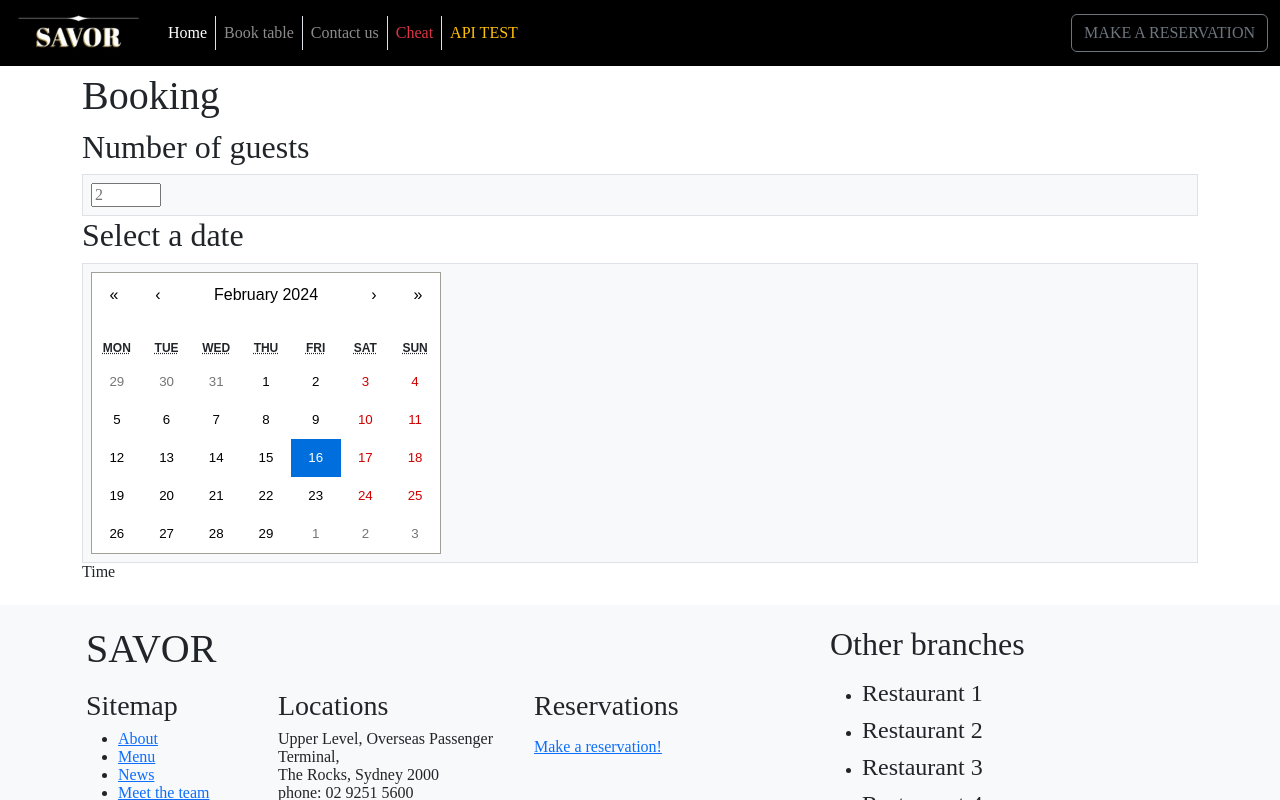
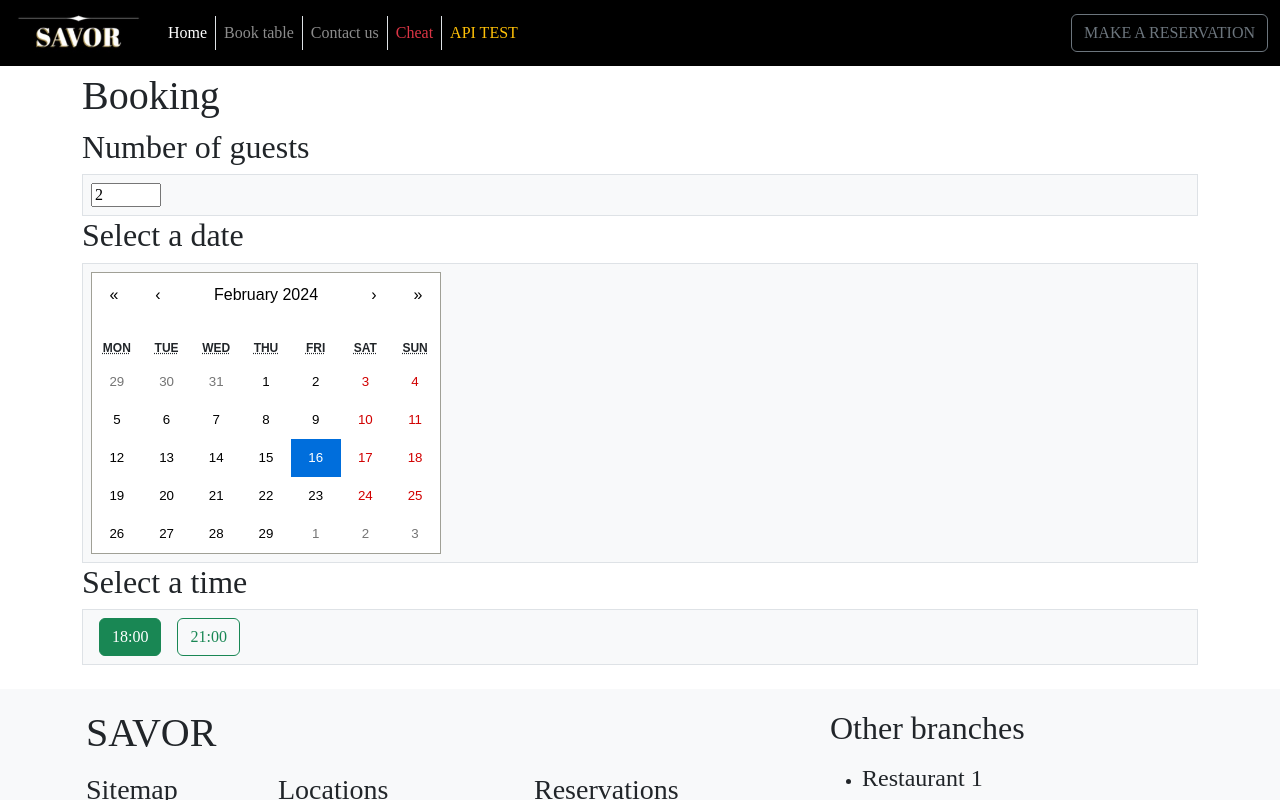
Before and after one commit to jennikaelisson/savor-restaurant, a React (Vite) app: page /book in a window 1280 px wide. Shown: the top 800 px of the page. Built offline with nearby package versions, Linux system fonts and the light colour scheme; a web font is replaced by a local one.

Commit message:
useEffect

```diff
--- a/src/pages/Book.tsx
+++ b/src/pages/Book.tsx
@@ -1,15 +1,23 @@
 import Calendar from "react-calendar";
 import "react-calendar/dist/Calendar.css";
-import { useState } from "react";
+import { useState, useEffect } from "react";
 
 type DatePiece = Date | null;
 type DateValue = DatePiece | [DatePiece, DatePiece];
 
 const Book = () => {
 	const [selectedDate, changeDate] = useState<DateValue>(new Date());
+	const [selectedGuests, changeGuests] = useState(2);
+	const [selectedTime, changeTime] = useState("18:00");
 
-	const calendarChange = (newDate: DateValue) => {
-		changeDate(newDate);
+	useEffect(() => {
+		checkAvailability();
+	}, [selectedGuests, selectedDate]);
+
+	const checkAvailability = () => {
+		console.log(
+			`Checking availability for ${selectedGuests} at ${selectedDate}`
+		);
 	};
 
 	return (
@@ -18,13 +26,48 @@ const Book = () => {
 
 			<p className="h2">Number of guests</p>
 			<div className="bg-light border p-2">
-				<input type="number" min="1" max="240" placeholder="2" />
+				<input
+					type="number"
+					min="1"
+					max="240"
+					value={selectedGuests}
+					onChange={(e) => changeGuests(parseInt(e.target.value))}
+				/>
 			</div>
 			<p className="h2">Select a date</p>
 			<div className="bg-light border p-2">
-				<Calendar onChange={calendarChange} value={selectedDate} />
+				<Calendar onChange={changeDate} value={selectedDate} />
 			</div>
-			<div>Time </div>
+
+			<p className="h2">Select a time</p>
+			<div className="bg-light border p-2">
+				<input
+					type="radio"
+					className="btn-check"
+					name="options-outlined"
+					id="success-outlined"
+					checked
+				/>
+				<label
+					className="btn btn-outline-success mx-2"
+					htmlFor="success-outlined"
+				>
+					18:00
+				</label>
+
+				<input
+					type="radio"
+					className="btn-check"
+					name="options-outlined"
+					id="danger-outlined"
+				/>
+				<label
+					className="btn btn-outline-success mx-2"
+					htmlFor="danger-outlined"
+				>
+					21:00
+				</label>
+			</div>
 		</>
 	);
 };
```
